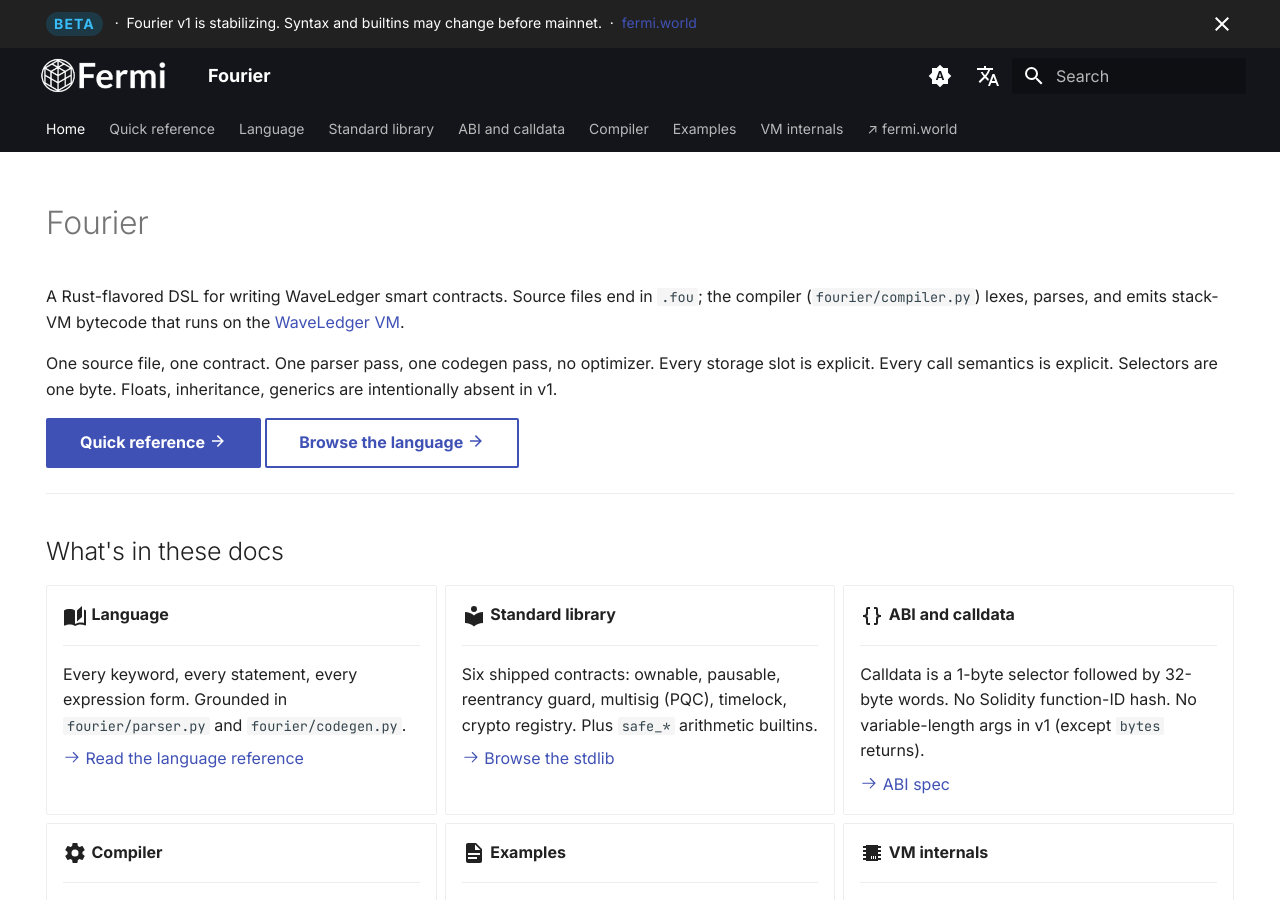
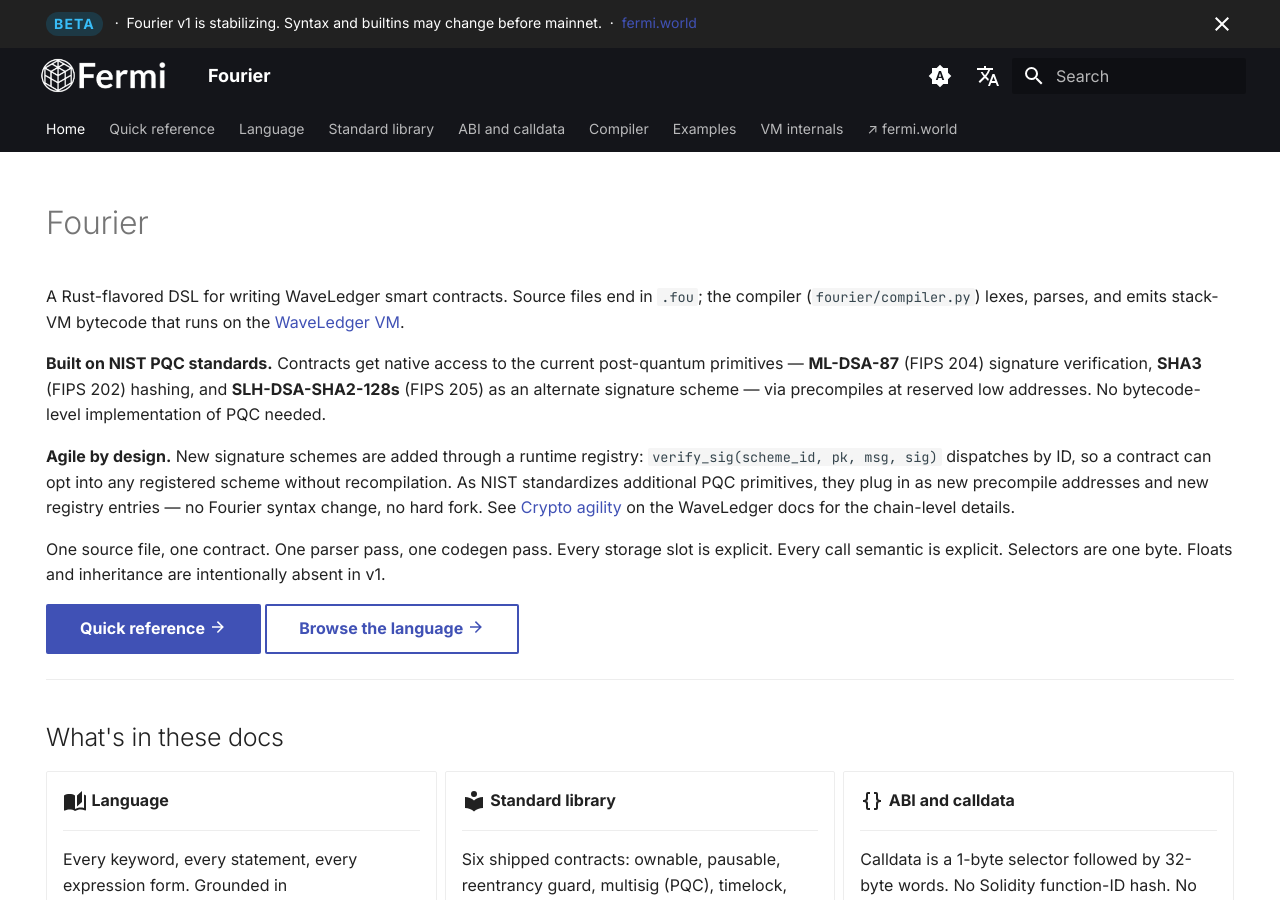
Before and after one commit to DosseyRichards/Fermi-Fourier, an MkDocs documentation site: the page built from docs/index.md, in a window 1280 px wide and 900 px high. Built offline with MkDocs 1.6.1 and Material for MkDocs 9.7.7, drawn with Linux system fonts in a browser that asks for light colours; comment, search, counter and statistics services are not loaded.

Commit message:
lead with NIST PQC standards + crypto agility

```diff
--- a/docs/index.md
+++ b/docs/index.md
@@ -12,10 +12,25 @@ end in `.fou`; the compiler (`fourier/compiler.py`) lexes, parses, and
 emits stack-VM bytecode that runs on the
 [WaveLedger VM](vm.md).
 
-One source file, one contract. One parser pass, one codegen pass, no
-optimizer. Every storage slot is explicit. Every call semantics is
-explicit. Selectors are one byte. Floats, inheritance, generics
-are intentionally absent in v1.
+**Built on NIST PQC standards.** Contracts get native access to the
+current post-quantum primitives — **ML-DSA-87** (FIPS 204) signature
+verification, **SHA3** (FIPS 202) hashing, and **SLH-DSA-SHA2-128s**
+(FIPS 205) as an alternate signature scheme — via precompiles at
+reserved low addresses. No bytecode-level implementation of PQC needed.
+
+**Agile by design.** New signature schemes are added through a runtime
+registry: `verify_sig(scheme_id, pk, msg, sig)` dispatches by ID, so a
+contract can opt into any registered scheme without recompilation. As
+NIST standardizes additional PQC primitives, they plug in as new
+precompile addresses and new registry entries — no Fourier syntax
+change, no hard fork. See
+[Crypto agility](https://docs.waveledger.net/concepts/agility/) on the
+WaveLedger docs for the chain-level details.
+
+One source file, one contract. One parser pass, one codegen pass.
+Every storage slot is explicit. Every call semantic is explicit.
+Selectors are one byte. Floats and inheritance are intentionally
+absent in v1.
 
 [Quick reference :material-arrow-right:](quick-reference.md){ .md-button .md-button--primary }
 [Browse the language :material-arrow-right:](language/index.md){ .md-button }
```
